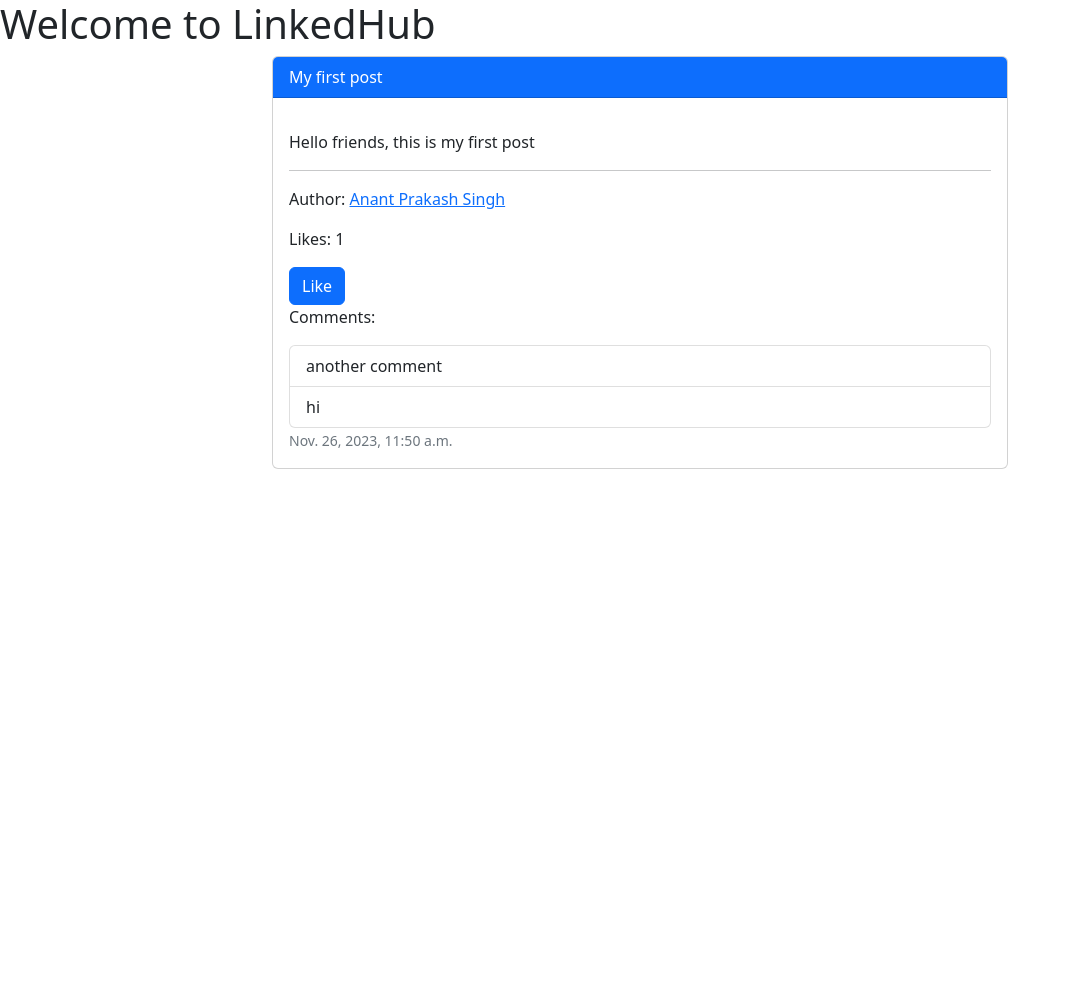
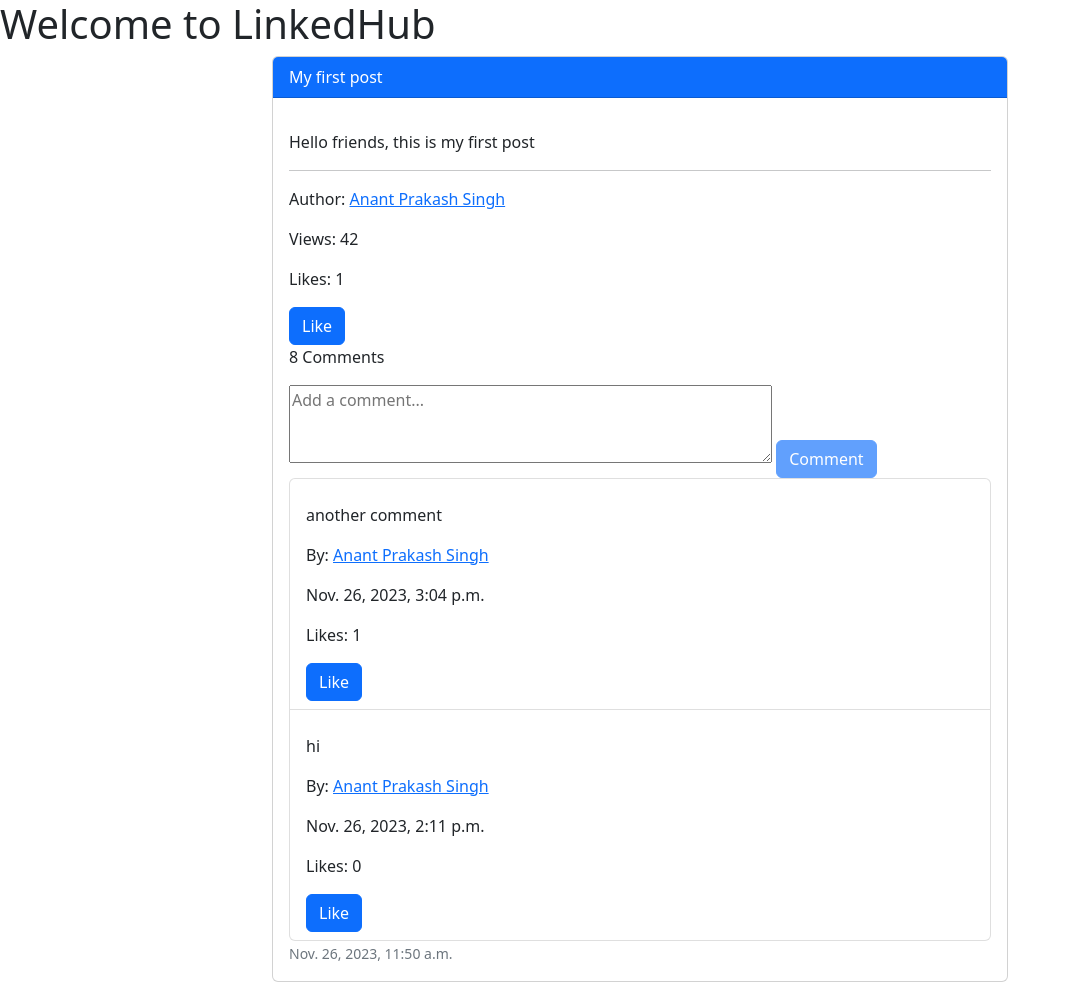
Before and after one commit to TheViking733n/LinkedHub, a Django app: page /post/1/ in a window 1280 px wide. Shown: the whole page, without its empty margins (0-1070 px from the left). Before the commit the page ends 469 px from the top, so only its background shows below. Run offline with Django 3.2, Linux system fonts and the light colour scheme; a user stored in the database is signed in; data comes from the database, SQL or seed files in the repository; both versions use the stored data as it was after the commit.

Commit message:
created comment and like_comment feature for post

```diff
--- a/post/views.py
+++ b/post/views.py
@@ -5,6 +5,7 @@ from django.contrib.auth import authenticate, login as auth_login, logout as aut
 from django.contrib.auth.decorators import login_required
 from home.models import UserProfile
 from post.models import Post, Comment, Like
+from django.db import connection
 
 # Create your views here.
 
@@ -59,7 +60,10 @@ def like_comment(request):   # like or unlike a comment
         comment.likes += 1
         comment.save()
     comment = Comment.objects.raw(f'SELECT * FROM post_comment WHERE comment_id={comment_id}')[0]
-    return HttpResponse(comment.likes)
+    res = {
+        'likes': comment.likes,
+    }
+    return JsonResponse(res)
 
 
 @login_required
@@ -91,11 +95,39 @@ def comment_post(request):    # comment on a post
 def view_post(request, post_id):
     post = Post.objects.get(post_id=post_id)
     author = UserProfile.objects.get(username=post.author_id)
+    post.views += 1
+    post.save()
     # comments = []
     # for comment_id in post.comment_ids.split(','):
     #     if comment_id != '':
     #         comment = Comment.objects.get(comment_id=comment_id)
     #         comments.append(comment)
-    comments = Comment.objects.raw(f'SELECT * FROM post_comment WHERE post_id={post_id} ORDER BY likes DESC')
+    # comments = Comment.objects.raw(f'SELECT * FROM post_comment WHERE post_id={post_id} ORDER BY likes DESC')
+    # commenters = []
+    # for comment in comments:
+    #     commenters.append(UserProfile.objects.get(username=comment.author_id))
+
+    cursor = connection.cursor()
+    cursor.execute(f'''
+        SELECT comment_id, post_id, content, author_id, likes, timestamp, name FROM post_comment
+        LEFT JOIN home_userprofile
+        ON post_comment.author_id = home_userprofile.username
+        WHERE post_id={post_id}
+        ORDER BY likes DESC;
+    ''')
+
+    comments = []
+    for row in cursor.fetchall():
+        comment = {
+            'comment_id': row[0],
+            'post_id': row[1],
+            'content': row[2],
+            'author_id': row[3],
+            'likes': row[4],
+            'timestamp': row[5],
+            'name': row[6],
+        }
+        comments.append(comment)
+    # print(comments)
 
     return render(request, 'view_post.html', {'post': post, 'author': author, 'comments': comments})
--- a/templates/view_post.html
+++ b/templates/view_post.html
@@ -18,13 +18,26 @@
                         <p class="card-text">{{ post.content|linebreaks }}</p>
                         <hr>
                         <p class="card-text">Author: <a href="/{{ post.author_id }}">{{ author.name }}</a></p>
+                        <p class="card-text">Views: {{ post.views }}</p>
                         <p class="card-text">Likes: <span id="likes">{{ post.likes }}</span></p>
                         <button id="likeBtn" class="btn btn-primary" onclick="likePost()">Like</button>
-                        <p class="card-text">Comments:</p>
+                        <p class="card-text">{{ post.comments }} Comments</p>
+                        <form method="POST" action="/post/comment/">
+                            {% csrf_token %}
+                            <input type="hidden" name="post_id" value="{{ post.post_id }}">
+                            <textarea rows="3" cols="50" name="content" id="commentContent" placeholder="Add a comment..."></textarea>
+                            <button type="submit" id="commentBtn" class="btn btn-primary">Comment</button>
+                        </form>
                         <ul class="list-group">
-                            {% for comment_id in comments %}
-                                {% if comment_id %}
-                                    <li class="list-group-item">{{ comment_id }}</li>
+                            {% for comment in comments %}
+                                {% if comment %}
+                                    <li class="list-group-item">
+                                        <p>{{ comment.content|linebreaks }}</p>
+                                        <p>By: <a href="/{{ comment.author_id }}">{{ comment.name }}</a></p>
+                                        <p>{{ comment.timestamp }}</p>
+                                        <p>Likes: <span id="comments-likes-{{ comment.comment_id }}">{{ comment.likes }}</span></p>
+                                        <button class="btn btn-primary" onclick="likeComment({{ comment.comment_id }})">Like</button>
+                                    </li>
                                 {% endif %}
                             {% endfor %}
                         </ul>
@@ -49,6 +62,25 @@
                 document.querySelector('#likes').innerHTML = result.likes;
             });
         }
+
+        function likeComment(comment_id) {
+            fetch(`/post/like?item_type=comment&item_id=${comment_id}`)
+            .then(response => response.json())
+            .then(result => {
+                document.querySelector(`#comments-likes-${comment_id}`).innerHTML = result.likes;
+            });
+        }
+
+        document.addEventListener('DOMContentLoaded', function() {
+            document.querySelector('#commentBtn').disabled = true;
+            document.querySelector('#commentContent').onkeyup = () => {
+                if (document.querySelector('#commentContent').value.length > 0) {
+                    document.querySelector('#commentBtn').disabled = false;
+                } else {
+                    document.querySelector('#commentBtn').disabled = true;
+                }
+            }
+        });
     </script>
 </body>
 </html>
```
Also changed, not shown: db.sqlite3.
